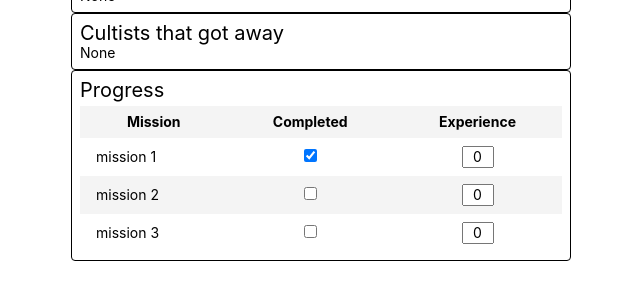
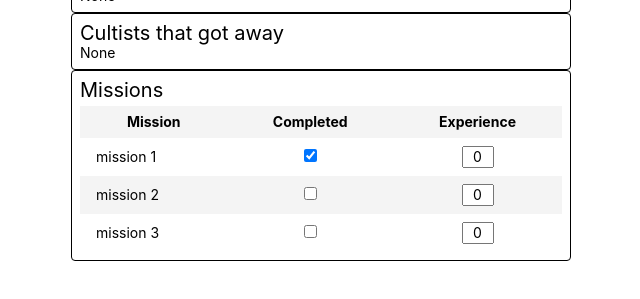
Before and after one commit to skinnybeans/arkham-log, an Angular app: page /campaign in a window 1280 px wide. Both pictures are taken after a click on the button "Progress". Shown: the part 283-582 px from the top of the page, without its empty margins (319-959 px from the left). Built offline with nearby package versions, Linux system fonts and the light colour scheme.

Commit message:
moved mission progress into a new component

```diff
--- a/src/app/app.module.ts
+++ b/src/app/app.module.ts
@@ -8,6 +8,7 @@ import { InvestigatorListComponent } from './investigator-list/investigator-list
 import { CampaignPanelComponent } from './campaign/campaign-panel/campaign-panel.component';
 import { CampaignProgressComponent } from './campaign/campaign-progress/campaign-progress.component';
 import { CampaignNotesComponent } from './campaign/campaign-progress/campaign-notes/campaign-notes.component';
+import { MissionsComponent } from './campaign/campaign-progress/missions/missions.component';
 
 @NgModule({
   declarations: [
@@ -16,7 +17,8 @@ import { CampaignNotesComponent } from './campaign/campaign-progress/campaign-no
     InvestigatorListComponent,
     CampaignPanelComponent,
     CampaignProgressComponent,
-    CampaignNotesComponent
+    CampaignNotesComponent,
+    MissionsComponent
   ],
   imports: [
     BrowserModule,
--- a/src/app/campaign/campaign-progress/campaign-progress.component.html
+++ b/src/app/campaign/campaign-progress/campaign-progress.component.html
@@ -9,21 +9,5 @@
       <div class="f4">Cultists that got away</div>
       <div>None</div>
   </div>
-  <div class="ba pa2 br2">
-    <div class="f4 mb1">Progress</div>
-    <div>
-        <table class="collapse w-100">
-          <tr class="striped--near-white">
-            <th class="pv2 ph3">Mission</th>
-            <th class="pv2 ph3">Completed</th>
-            <th class="pv2 ph3">Experience</th>
-          </tr>
-          <tr class="striped--near-white" *ngFor="let mission of missions">
-            <td class="pv2 ph3">{{ mission.name }}</td>
-            <td class="pv2 ph3 tc"><input type="checkbox" [checked]="mission.completed" /></td>
-            <td class="pv2 ph3 tc"><input type="text" class="w2 tc" value="{{ mission.experience }}"></td>
-          </tr>
-        </table>
-      </div>
-  </div>
+  <app-missions></app-missions>
 </div>
--- a/src/app/campaign/campaign-progress/campaign-progress.component.ts
+++ b/src/app/campaign/campaign-progress/campaign-progress.component.ts
@@ -11,20 +11,7 @@ import { CampaignProgressService } from './campaign-progress.service';
 })
 export class CampaignProgressComponent implements OnInit {
 
-  // Going to need something for campaign specific notes
-  missions: Mission[] = [
-    {name: 'mission 2', completed: false, experience: 0, sequence: 2},
-    {name: 'mission 1', completed: true, experience: 0, sequence: 1},
-    {name: 'mission 3', completed: false, experience: 0, sequence: 3},
-  ];
-
-
-  constructor() {
-    // Sort the mission array here for now, will need to move later
-    this.missions.sort((a: Mission, b: Mission) => {
-      return a.sequence - b.sequence;
-    });
-   }
+  constructor() { }
 
   ngOnInit() {
   }
--- a/src/app/campaign/campaign-progress/campaign-progress.service.ts
+++ b/src/app/campaign/campaign-progress/campaign-progress.service.ts
@@ -1,8 +1,23 @@
 import { EventEmitter } from '@angular/core';
+
+import { Mission } from './mission.model';
 
 export class CampaignProgressService {
     private notes: string[] = ['some note about the campaign so far...', 'and another note'];
     notesChanged = new EventEmitter();  // trigger event when the notes are changed.
+
+    private missions: Mission[] = [
+        {name: 'mission 2', completed: false, experience: 0, sequence: 2},
+        {name: 'mission 1', completed: true, experience: 0, sequence: 1},
+        {name: 'mission 3', completed: false, experience: 0, sequence: 3},
+      ];
+
+    constructor() {
+        // Sort the mission array here for now, will need to move later
+        this.missions.sort((a: Mission, b: Mission) => {
+            return a.sequence - b.sequence;
+        });
+    }
 
     getNotes() {
         return this.notes.slice();
@@ -17,4 +32,16 @@ export class CampaignProgressService {
         this.notes.splice(id, 1);
         this.notesChanged.emit();
     }
+
+    getMissions() {
+        return this.missions.slice();
+    }
+
+    updateMissionProgress(id: number, isCompleted: boolean) {
+        this.missions[id].completed = isCompleted;
+    }
+
+    updateMissionExperience(id: number, experience: number) {
+        this.missions[id].experience = experience;
+    }
 }
--- /dev/null
+++ b/src/app/campaign/campaign-progress/missions/missions.component.html
@@ -0,0 +1,17 @@
+<div class="ba pa2 br2">
+    <div class="f4 mb1">Missions</div>
+    <div>
+        <table class="collapse w-100">
+          <tr class="striped--near-white">
+            <th class="pv2 ph3">Mission</th>
+            <th class="pv2 ph3">Completed</th>
+            <th class="pv2 ph3">Experience</th>
+          </tr>
+          <tr class="striped--near-white" *ngFor="let mission of missions">
+            <td class="pv2 ph3">{{ mission.name }}</td>
+            <td class="pv2 ph3 tc"><input type="checkbox" [checked]="mission.completed" /></td>
+            <td class="pv2 ph3 tc"><input type="text" class="w2 tc" value="{{ mission.experience }}"></td>
+          </tr>
+        </table>
+      </div>
+  </div>
--- /dev/null
+++ b/src/app/campaign/campaign-progress/missions/missions.component.ts
@@ -0,0 +1,20 @@
+import { Component, OnInit } from '@angular/core';
+
+import { Mission } from '../mission.model';
+import { CampaignProgressService } from '../campaign-progress.service';
+
+@Component({
+  selector: 'app-missions',
+  templateUrl: './missions.component.html',
+  styleUrls: ['./missions.component.css']
+})
+export class MissionsComponent implements OnInit {
+
+  missions: Mission[] = [];
+
+  constructor(private campaignProgressService: CampaignProgressService) { }
+
+  ngOnInit() {
+    this.missions = this.campaignProgressService.getMissions();
+  }
+}
```
Also changed, not shown: src/app/campaign/campaign-progress/missions/missions.component.css (added), 1 other file (tests, documents, lock files or other folders).
